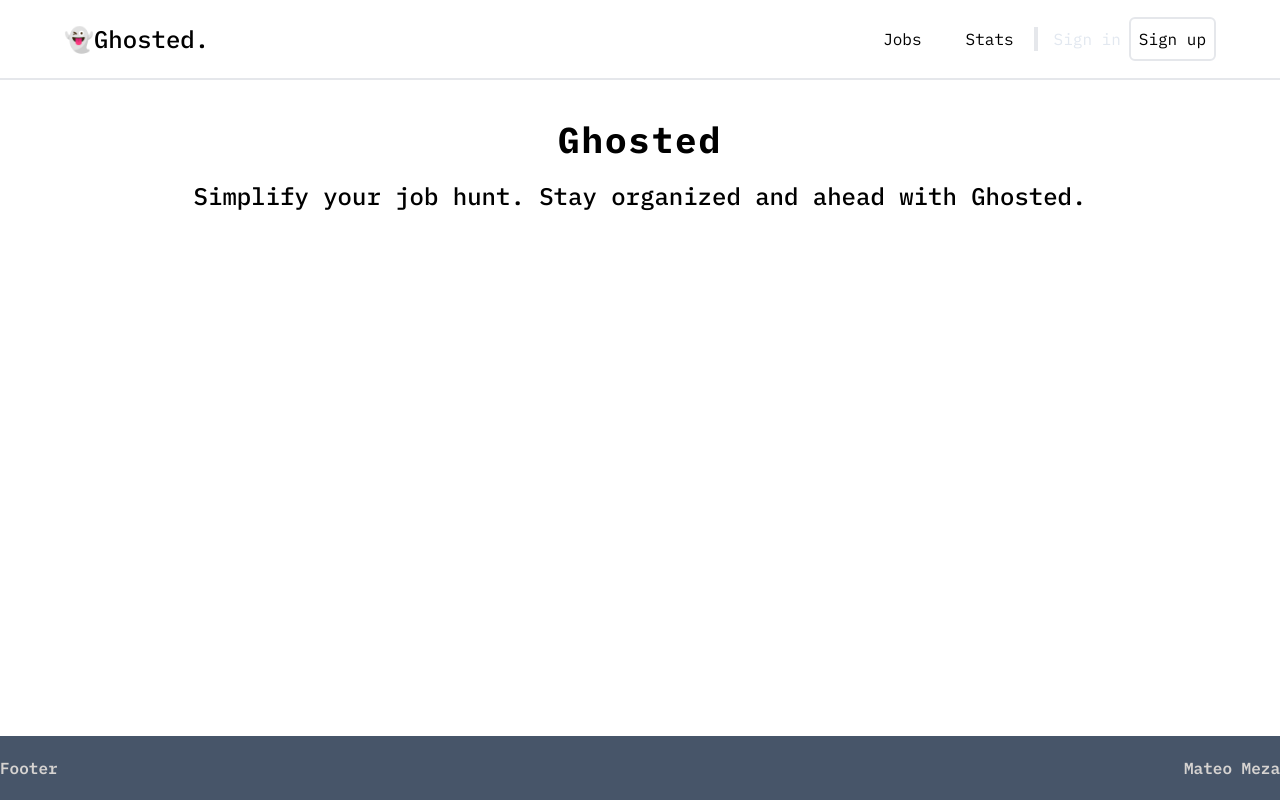
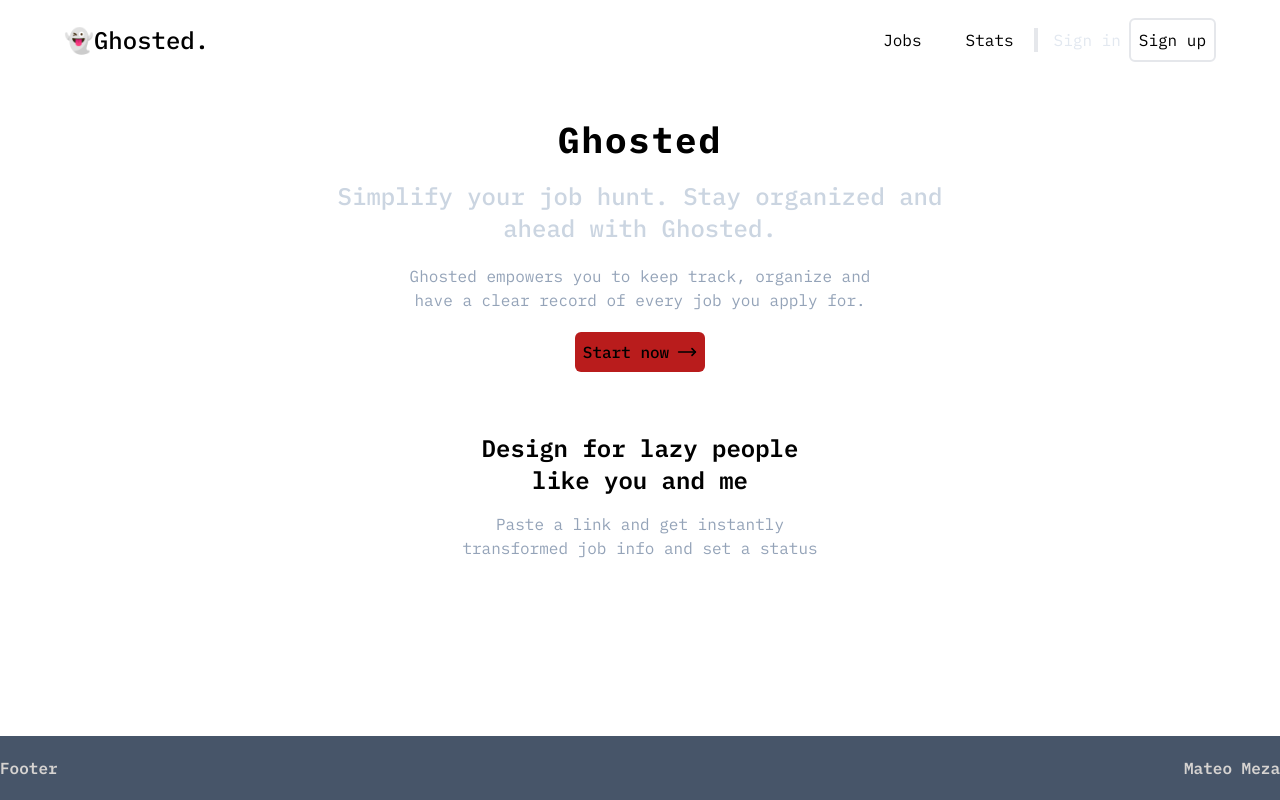
Before and after one commit to mezamateoj/ghosted, a Next.js app in the folder client/: page / in a window 1280 px wide. Built offline with nearby package versions, Linux system fonts and the light colour scheme.

Commit message:
Add changes to landing page

```diff
--- a/client/src/app/page.tsx
+++ b/client/src/app/page.tsx
@@ -1,17 +1,26 @@
-import Image from 'next/image';
-import { Alert, AlertDescription, AlertTitle } from '@/components/ui/alert';
-import { Terminal } from 'lucide-react';
+import MainLanding from '@/components/MainLanding';
+import { MoveRight } from 'lucide-react';
 
 export default function Home() {
 	return (
-		<div className="flex mt-10 items-center flex-col">
+		<div className="flex mt-10 items-center flex-col px-5">
 			<h1 className="font-bold text-4xl tracking-wider">Ghosted</h1>
-			<div className="w-[400px]sm:w-[600px] mt-5 text-center px-5">
-				<h2 className="sm:text-2xl font-medium">
+			<div className="w-[400px]sm:w-[600px] mt-5 text-center px-5 flex flex-col gap-5 items-center">
+				<h2 className="sm:text-2xl font-medium text-slate-300 sm:w-4/6">
 					Simplify your job hunt. Stay organized and ahead with
 					Ghosted.
 				</h2>
+
+				<p className="sm:w-3/6 text-slate-400">
+					Ghosted empowers you to keep track, organize and have a
+					clear record of every job you apply for.
+				</p>
+
+				<button className="flex gap-2 items-center rounded-md bg-red-700 p-2 sm:font-medium">
+					Start now <MoveRight size={20} />
+				</button>
 			</div>
+			<MainLanding />
 		</div>
 	);
 }
--- /dev/null
+++ b/client/src/components/MainLanding.tsx
@@ -0,0 +1,15 @@
+import React from 'react';
+
+export default function MainLanding() {
+	return (
+		<div className="mt-10 flex items-center flex-col p-5 max-w-[400px] text-center gap-4">
+			<h2 className=" text-xl sm:text-2xl font-semibold">
+				Design for lazy people like you and me
+			</h2>
+			<p className="text-slate-400">
+				Paste a link and get instantly transformed job info and set a
+				status
+			</p>
+		</div>
+	);
+}
--- a/client/src/components/Navbar.tsx
+++ b/client/src/components/Navbar.tsx
@@ -3,9 +3,9 @@ import React from 'react';
 
 export default function Navbar() {
 	return (
-		<header className="border-b-2 h-16 sm:h-20 flex justify-between items-center p-4 sm:px-16">
+		<header className="h-16 sm:h-20 flex justify-between items-center p-4 sm:px-16">
 			<Link href={'/'}>
-				<p className=" text-l sm:text-2xl font-medium">
+				<p className="text-l sm:text-2xl font-medium">
 					<span className="hidden sm:inline-block">👻</span>Ghosted.
 				</p>
 			</Link>
```
